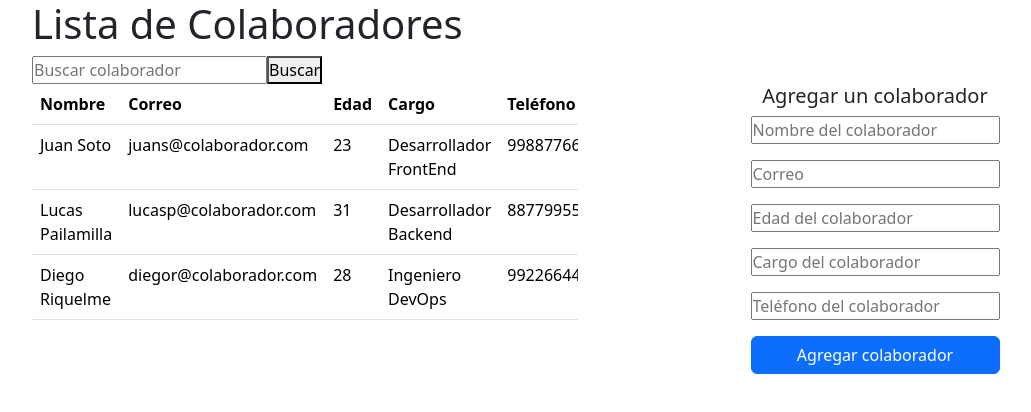
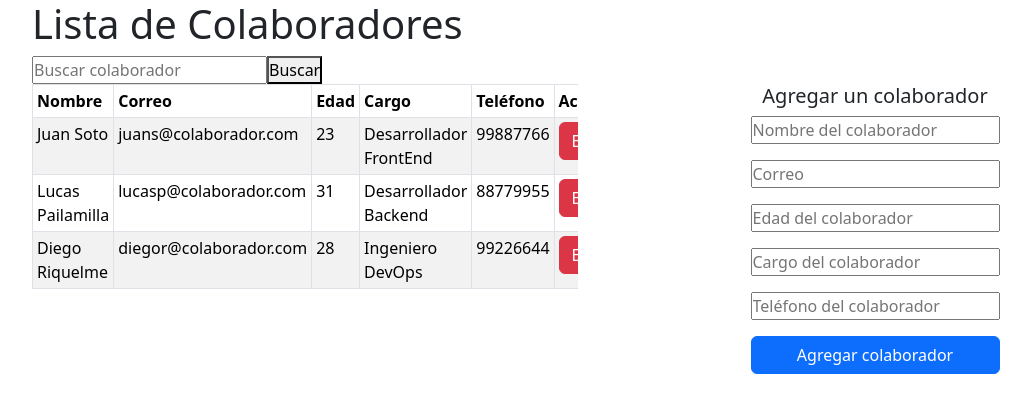
Before and after one commit to kunzagk/desafio03, a React (Vite) app: page / in a window 1280 px wide. Shown: the top 412 px of the page, without its empty margins (50-1081 px from the left). Built offline with nearby package versions, Linux system fonts and the light colour scheme.

Commit message:
actualizacion componente listado Ignacio R

```diff
--- a/src/components/listado.jsx
+++ b/src/components/listado.jsx
@@ -1,10 +1,11 @@
 import React from 'react';
 import Table from 'react-bootstrap/Table';
+import Button from 'react-bootstrap/Button';
 
 const Listado = ({ colaboradores, eliminarColaborador }) => {
   return (
     <div className="table-responsive">
-      <Table vvariant="light">
+      <Table striped bordered hover size="sm">
         <thead>
           <tr>
             <th>Nombre</th>
@@ -24,9 +25,9 @@ const Listado = ({ colaboradores, eliminarColaborador }) => {
               <td>{colaborador.cargo}</td>
               <td>{colaborador.telefono}</td>
               <td>
-                <button onClick={() => eliminarColaborador(colaborador.id)}>
+                <Button variant="danger" onClick={() => eliminarColaborador(colaborador.id)}>
                   Eliminar
-                </button>
+                </Button>
               </td>
             </tr>
           ))}
```
